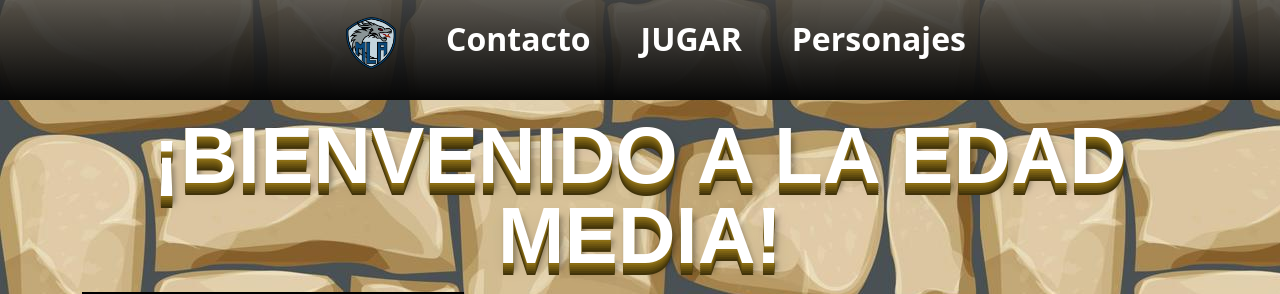
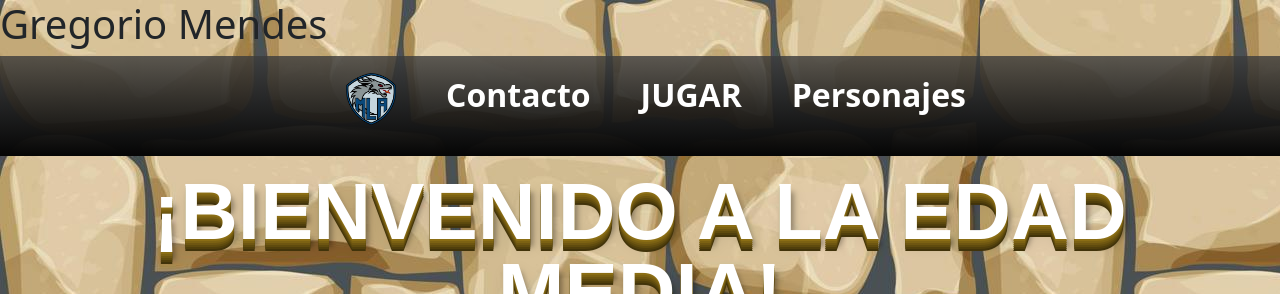
Before and after one commit to GregorioM6/Repositorio-JS, a plain HTML site: page index.html in a window 1280 px wide. Shown: the top 294 px of the page. Drawn offline with nearby package versions, Linux system fonts and the light colour scheme; some packages are replaced by stand-ins of ours; a script that the page names is missing.

Commit message:
Update index.html
Gregorio Mendes

```diff
--- a/index.html
+++ b/index.html
@@ -10,6 +10,7 @@
         <link href="https://cdn.jsdelivr.net/npm/bootstrap@5.1.3/dist/css/bootstrap.min.css" rel="stylesheet" integrity="sha384-1BmE4kWBq78iYhFldvKuhfTAU6auU8tT94WrHftjDbrCEXSU1oBoqyl2QvZ6jIW3" crossorigin="anonymous">
     </head>
     <body class="fondo">
+        <h1>Gregorio Mendes</h1>
         <header class="header">
             <nav class="navegador">
                 <ul>
```
